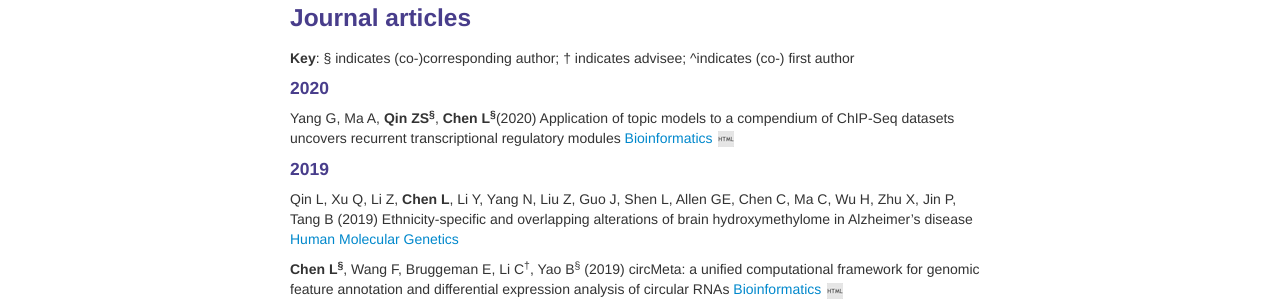
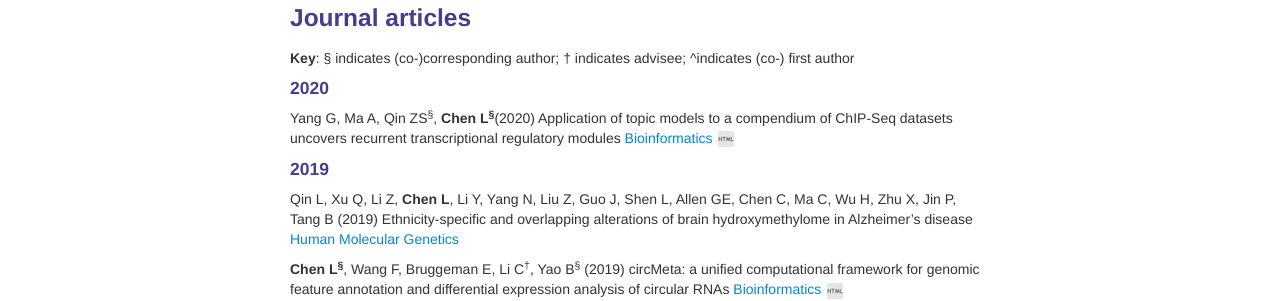
Before and after one commit to lichenbiostat/lichen-lab.github.io, a Jekyll site: the page built from pages/pubs.md, in a window 1280 px wide and 900 px high. Shown: the part 216-517 px from the top of the window. Built offline with Jekyll 4.4.1, drawn with Linux system fonts in a browser that asks for light colours.

Commit message:
Update pubs.md

```diff
--- a/pages/pubs.md
+++ b/pages/pubs.md
@@ -19,7 +19,7 @@ description: Li Chen's publications
 **Key**: &sect; indicates (co-)corresponding author; &dagger; indicates advisee; ^indicates (co-) first author
 
 #### 2020
-Yang G, Ma A, **Qin ZS<sup>&sect;</sup>**, **Chen L<sup>&sect;</sup>**(2020)
+Yang G, Ma A, Qin ZS<sup>&sect;</sup>, **Chen L<sup>&sect;</sup>**(2020)
 Application of topic models to a compendium of ChIP-Seq datasets uncovers recurrent transcriptional regulatory modules
 [Bioinformatics](https://academic.oup.com/bioinformatics/advance-article/doi/10.1093/bioinformatics/btz975/5695705)
 [![tfLDA software](icons16/html-icon.png)](https://github.com/lichen-lab/tfLDA)
```
